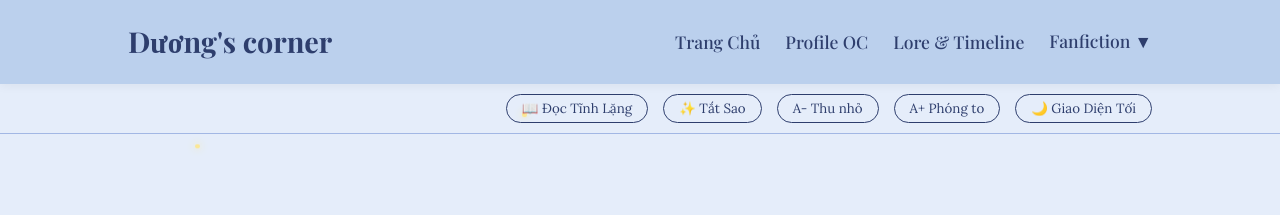
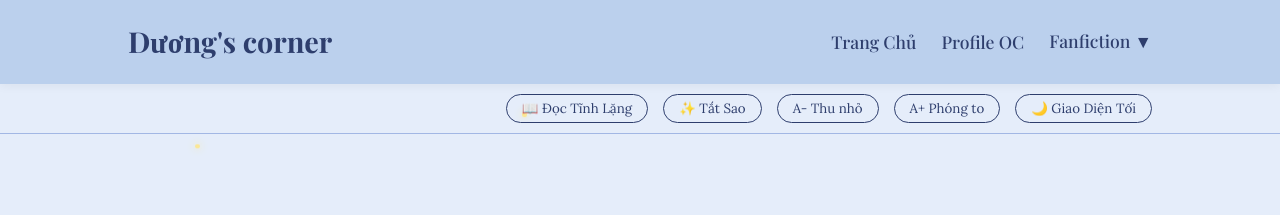
Before and after one commit to nghienduong14-lab/nghienduongcorner, a Jekyll site: the page built from timeline.html, in a window 1280 px wide. Shown: the top 215 px of the page. Built offline with Jekyll 4.4.1, drawn with Linux system fonts in a browser that asks for light colours; some web fonts are replaced.

Commit message:
Update default.html

```diff
--- a/_layouts/default.html
+++ b/_layouts/default.html
@@ -90,13 +87,13 @@
         <div class="nav-links">
             <a href="{{ '/' | relative_url }}">Trang Chủ</a>
             <a href="{{ '/profile-oc.html' | relative_url }}">Profile OC</a>
-            <a href="{{ '/timeline.html' | relative_url }}">Lore & Timeline</a>
             <div class="dropdown">
                 <a href="{{ '/fanfiction.html' | relative_url }}" class="dropbtn">Fanfiction ▼</a>
                 <div class="dropdown-content">
                     <a href="{{ '/fanfiction.html?tag=Tears+of+Themis' | relative_url }}">Tears of Themis</a>
                     <a href="{{ '/fanfiction.html?tag=Love+and+Deepspace' | relative_url }}">Love and Deepspace</a>
                     <a href="{{ '/fanfiction.html?tag=Nguyệt+Mộng' | relative_url }}">Nguyệt Mộng</a>
+                    <a href="{{ '/fanfiction.html?tag=Hogwarts' | relative_url }}">Hogwarts</a>
                 </div>
             </div>
         </div>
```
Also changed, not shown: other parts of _layouts/default.html (+0 -3 lines).
